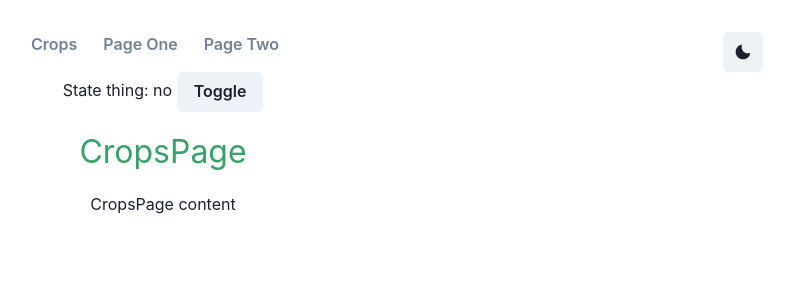
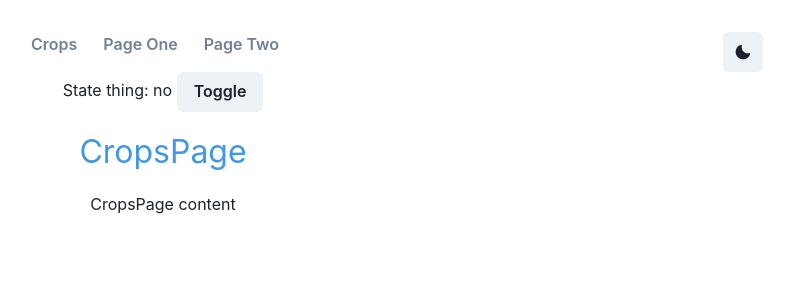
Before and after one commit to piratemermaid/moonstone-island-guide, a React (Vite) app: page / in a window 1280 px wide. Shown: the top 300 px of the page, without its empty margins (477-1271 px from the left). Built offline with nearby package versions, Linux system fonts and the light colour scheme.

Commit message:
make theme color blue

```diff
--- a/src/components/PageLayout.jsx
+++ b/src/components/PageLayout.jsx
@@ -10,7 +10,7 @@ export default function PageLayout({ title, children }) {
         <Text
           fontSize="xl"
           sx={{ fontSize: '2rem' }}
-          color={colorMode === 'dark' ? 'green.300' : 'green.500'}
+          color={colorMode === 'dark' ? 'blue.300' : 'blue.400'}
         >
           {title}
         </Text>
```
